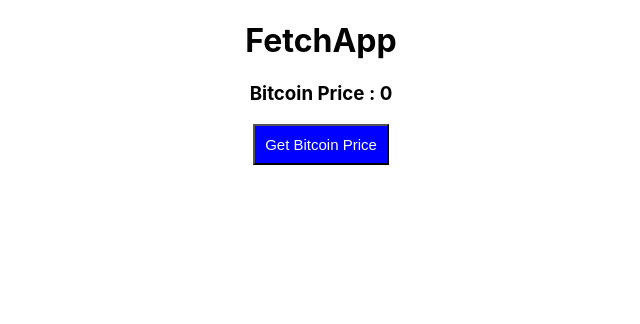
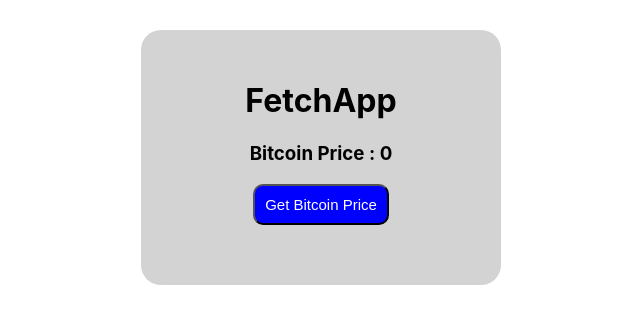
Before and after one commit to sharmadotankit/fetch-app, a React (Create React App) app: page / in a window 1280 px wide. Shown: the top 324 px of the page, without its empty margins (319-959 px from the left). Built offline with nearby package versions, Linux system fonts and the light colour scheme.

Commit message:
Style: Added inline style to make UI good

```diff
--- a/src/fetchApp.jsx
+++ b/src/fetchApp.jsx
@@ -1,5 +1,6 @@
 import React, { useState } from "react";
 import axios from 'axios';
+
 
 export default function FetchApp() {
   const [currentPrice, setCurrentPrice] = useState(0);
@@ -23,7 +24,7 @@ export default function FetchApp() {
   }
 
   return (
-    <div>
+    <div style={{background:'lightgray',width:'300px',margin:'auto',padding:'30px',marginTop:'30px',borderRadius:'20px',paddingBottom:'60px'}}>
       <h1>FetchApp</h1>
             <h3>Bitcoin Price : {currentPrice}</h3>
 
@@ -31,7 +32,7 @@ export default function FetchApp() {
             <>
             <h4>Previous Price : {previousPrice}</h4>
             </>:<></>}
-        <button onClick={handleButtonClick}  style={{backgroundColor:`${currentPrice?'purple':'blue'}`,color:'white',padding:'10px',fontSize:'15px'}}> {currentPrice?"Refresh Bitcoin Price":"Get Bitcoin Price"}</button>
+        <button onClick={handleButtonClick}  style={{backgroundColor:`${currentPrice?'purple':'blue'}`,color:'white',padding:'10px',fontSize:'15px',borderRadius:'10px'}}> {currentPrice?"Refresh Bitcoin Price":"Get Bitcoin Price"}</button>
     </div>
   );
 }
```
